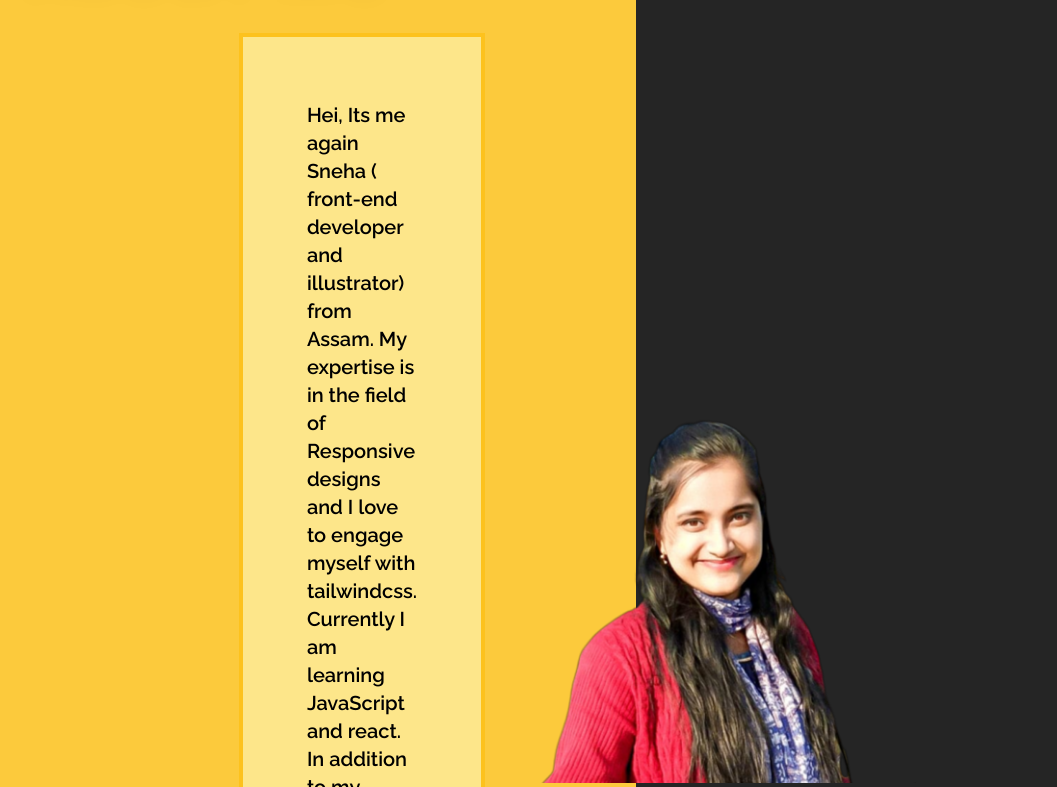
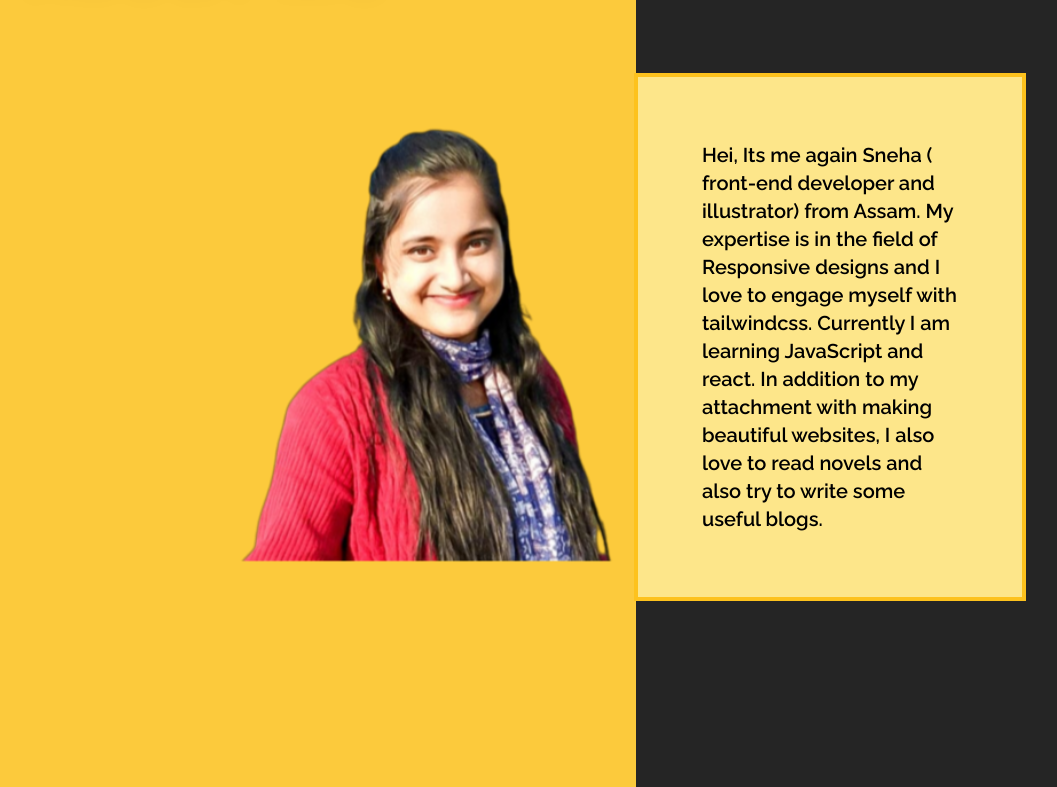
Before and after one commit to snehap02/my-portfolio, a website built with Vite: page index.html in a window 1280 px wide. Shown: the part 793-1580 px from the top of the page, without its empty margins (68-1125 px from the left). Built offline with nearby package versions, Linux system fonts and the light colour scheme; files whose address does not match are found by name.

Commit message:
about section completed

```diff
--- a/index.html
+++ b/index.html
@@ -65,11 +65,12 @@
         <section id="about" class="about-section mt-20 min-h-screen">
             <h1 class="relative text-2xl sm:text-3xl md:text-4xl lg:text-5xl lg:mt-36 md:mt-16 sm:mt-12 font-syncopate font-semibold text-zinc-800 drop-shadow-lg tracking-wide lg:ml-16">About Me</h1>
             <div class="absolute w-32 h-[3px] bg-black -mt-5 ml-48 sm:ml-[230px] md:ml-72 lg:ml-[435px] lg:-mt-6"></div>
-            <div class="mt-10 flex flex-col-reverse justify-center items-center lg:flex-row md:px-20 lg:mx-10 xl:mx-52">
-                <h1 class="mb-20 bg-amber-200 mx-4 p-5 font-raleway text-md sm:text-lg md:text-xl font-semibold ring-4 ring-yellow sm:p-10 md:p-16 md:z-50">
+            <div class="mt-10 flex flex-col-reverse justify-center items-center md:px-20 lg:grid lg:grid-cols-2 lg:relative xl:mx-36">
+                <img src="/images/WhatsApp_Image_2021-11-08_at_09.21.12-removebg-preview.png" alt="" class="hidden lg:grid  lg:absolute lg:w-[500px] lg:-mt-10 lg:ml-20">
+                <h1 class="mb-20 bg-amber-200 mx-4 p-5 font-raleway text-md sm:text-lg md:text-xl font-semibold ring-4 ring-yellow sm:p-10 md:p-16 md:z-50 md-5:mx-20 lg:w-full lg:ml-[450px] lg:mt-10">
                     Hei, Its me again Sneha ( front-end developer and illustrator) from Assam. My expertise is in the field of Responsive designs and I love to engage myself with tailwindcss. Currently I am learning JavaScript and react. In addition to my attachment with making beautiful websites, I also love to read novels and also try to write some useful blogs.
                 </h1>
-                <img src="/images/WhatsApp_Image_2021-11-08_at_09.21.12-removebg-preview.png" alt="about-image" class="w-80 sm:w-96 md:w-[420px] lg:-mt-32">
+                <img src="/images/WhatsApp_Image_2021-11-08_at_09.21.12-removebg-preview.png" alt="about-image" class="w-80 sm:w-96 md:w-[420px] lg:-mt-32 lg:hidden">
             </div>
         </section>
 
--- a/tailwind.config.js
+++ b/tailwind.config.js
@@ -32,6 +32,7 @@
         'sm-0': '633px',
         'md-3': '871px',
         'md-4': '914px',
+        'md-5': '943px',
         'lg-1': '1430px'
       },
       borderRadius:{
```
Also changed, not shown: images/pro.png (added).
